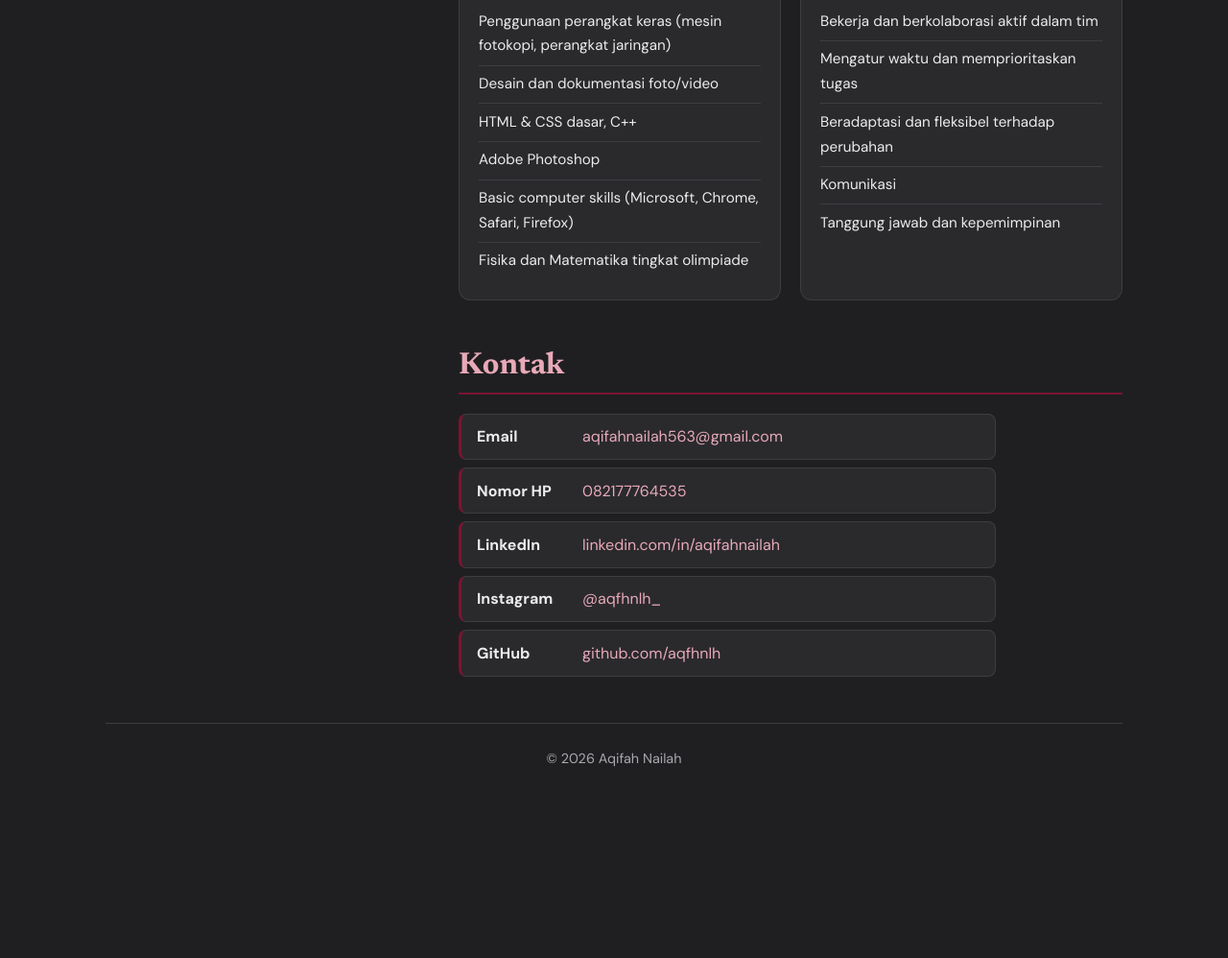
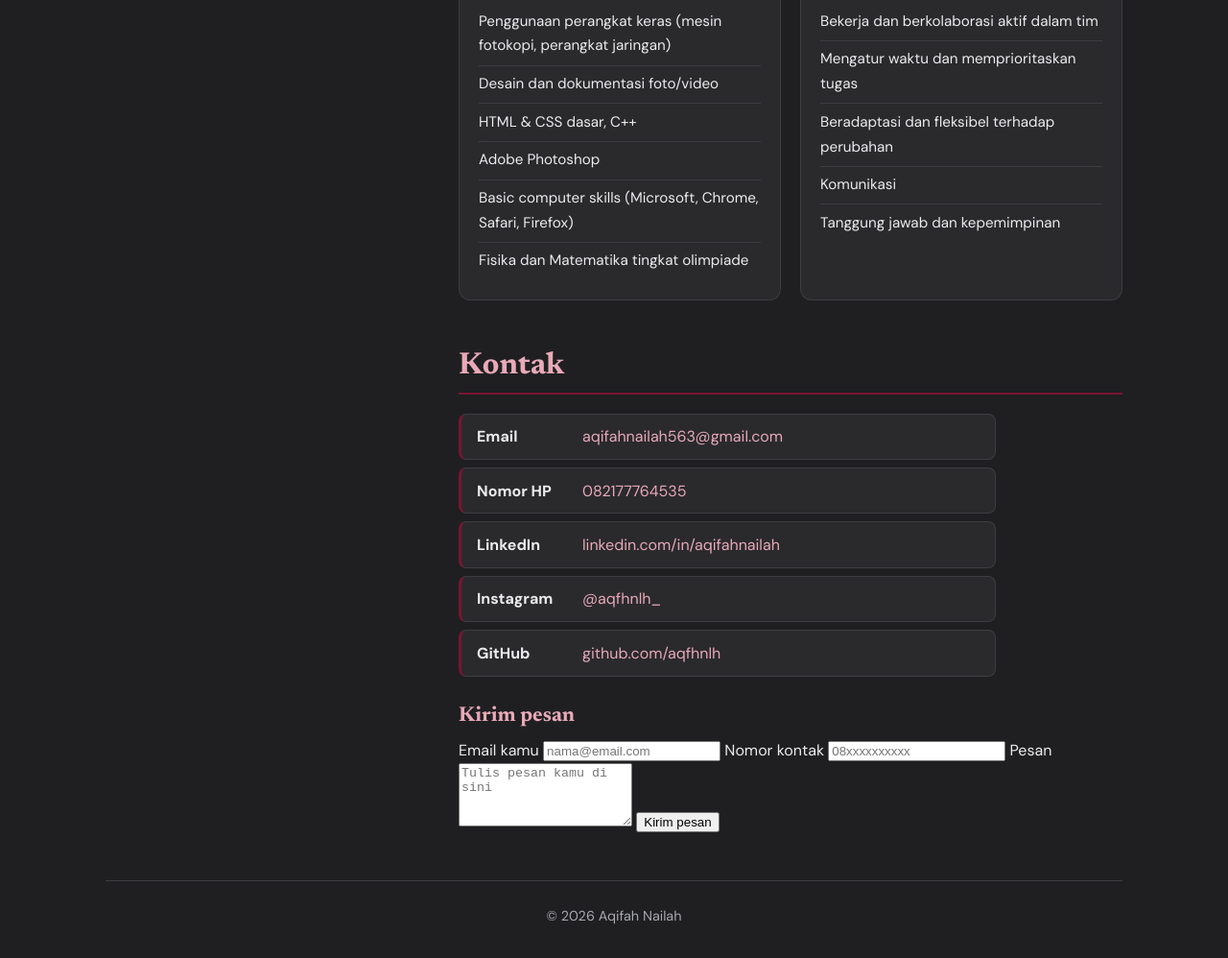
Before and after one commit to aqfhnlh/cv-website, a plain HTML site: page index.html in a window 1280 px wide. Shown: the part 2487-3485 px from the top of the page at 96% size. Before the commit the page ends 3321 px from the top, so only its background shows below. Drawn offline with Linux system fonts and the light colour scheme.

Commit message:
Update index.html

```diff
--- a/index.html
+++ b/index.html
@@ -112,6 +112,17 @@
         <li><strong>Instagram</strong><a href="https://www.instagram.com/aqfhnlh_" target="_blank" rel="noopener">@aqfhnlh_</a></li>
         <li><strong>GitHub</strong><a href="https://github.com/aqfhnlh" target="_blank" rel="noopener">github.com/aqfhnlh</a></li>
       </ul>
+
+      <h3>Kirim pesan</h3>
+        <form class="contact-form" action="mailto:aqifahnailah563@gmail.com" method="post" enctype="text/plain">
+          <label for="email">Email kamu</label>
+          <input type="email" id="email" name="email" placeholder="nama@email.com" required>
+          <label for="telepon">Nomor kontak</label>
+          <input type="tel" id="telepon" name="telepon" placeholder="08xxxxxxxxxx">
+          <label for="pesan">Pesan</label>
+          <textarea id="pesan" name="pesan" rows="4" placeholder="Tulis pesan kamu di sini" required></textarea>
+          <button type="submit">Kirim pesan</button>
+        </form>
     </section>
   </main>
 
```
